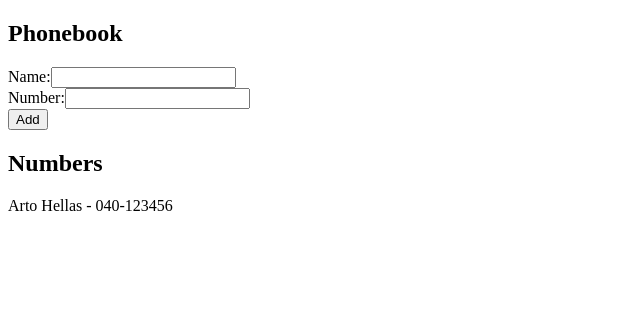
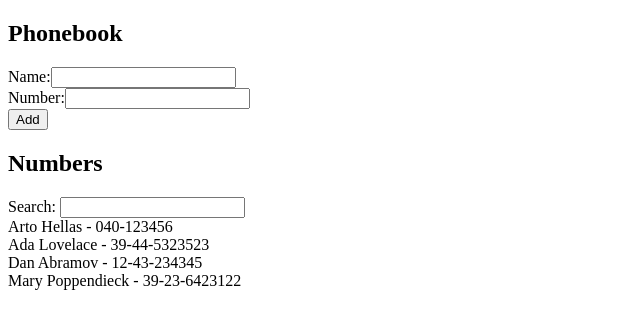
Before and after one commit to totoargumedo/fullstackHellsinki, a React (Vite) app in the folder part2/phonebook/: page / in a window 1280 px wide. Shown: the top 328 px of the page, without its empty margins (0-640 px from the left). Built offline with nearby package versions, Linux system fonts and the light colour scheme.

Commit message:
exercise part2 2.9

```diff
--- a/part2/phonebook/src/App.jsx
+++ b/part2/phonebook/src/App.jsx
@@ -2,8 +2,17 @@ import { useState } from "react";
 
 const App = () => {
   const [persons, setPersons] = useState([
-    { name: "Arto Hellas", number: "040-123456" },
+    { name: "Arto Hellas", number: "040-123456", id: 1 },
+    { name: "Ada Lovelace", number: "39-44-5323523", id: 2 },
+    { name: "Dan Abramov", number: "12-43-234345", id: 3 },
+    { name: "Mary Poppendieck", number: "39-23-6423122", id: 4 },
   ]);
+  const [filter, setFilter] = useState("");
+
+  const filteredPersons = persons.filter((person) =>
+    person.name.toLowerCase().includes(filter.toLowerCase())
+  );
+
   const [newName, setNewName] = useState("");
   const [newNumber, setNewNumber] = useState("");
 
@@ -35,6 +44,10 @@ const App = () => {
     setNewNumber(event.target.value);
   };
 
+  const searchPerson = (event) => {
+    setFilter(event.target.value);
+  };
+
   return (
     <div>
       <h2>Phonebook</h2>
@@ -61,9 +74,13 @@ const App = () => {
           <button type="submit">Add</button>
         </div>
       </form>
-      {/* <div>debug: {newName}</div> */}
       <h2>Numbers</h2>
-      {persons.map((person) => (
+      <form action="">
+        <div>
+          Search: <input type="text" onChange={searchPerson} />
+        </div>
+      </form>
+      {filteredPersons.map((person) => (
         <div key={person.name}>
           {person.name} - {person.number}
         </div>
```
